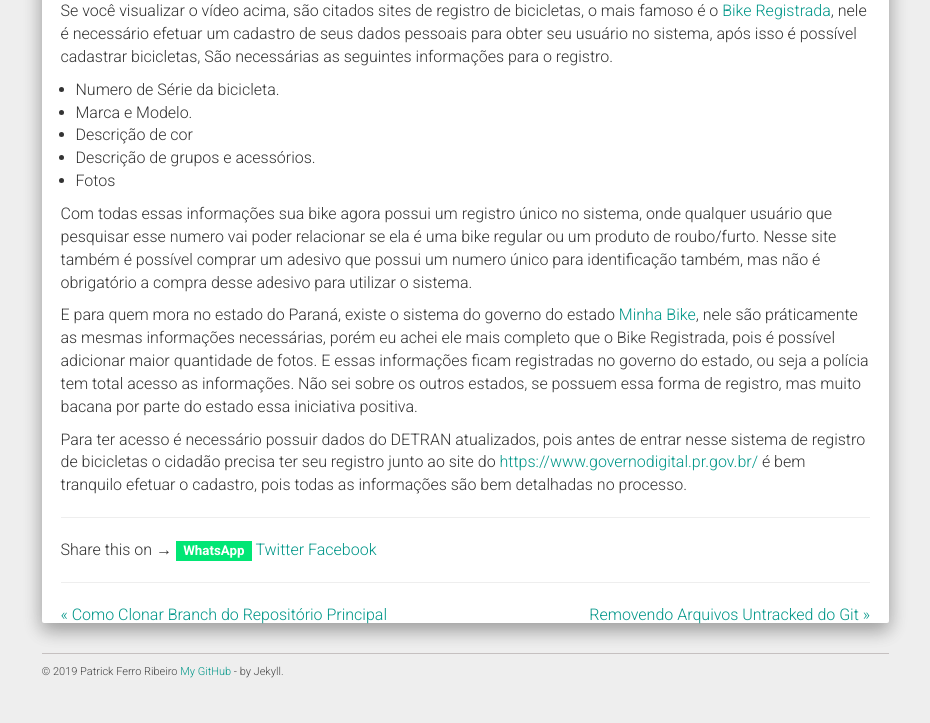
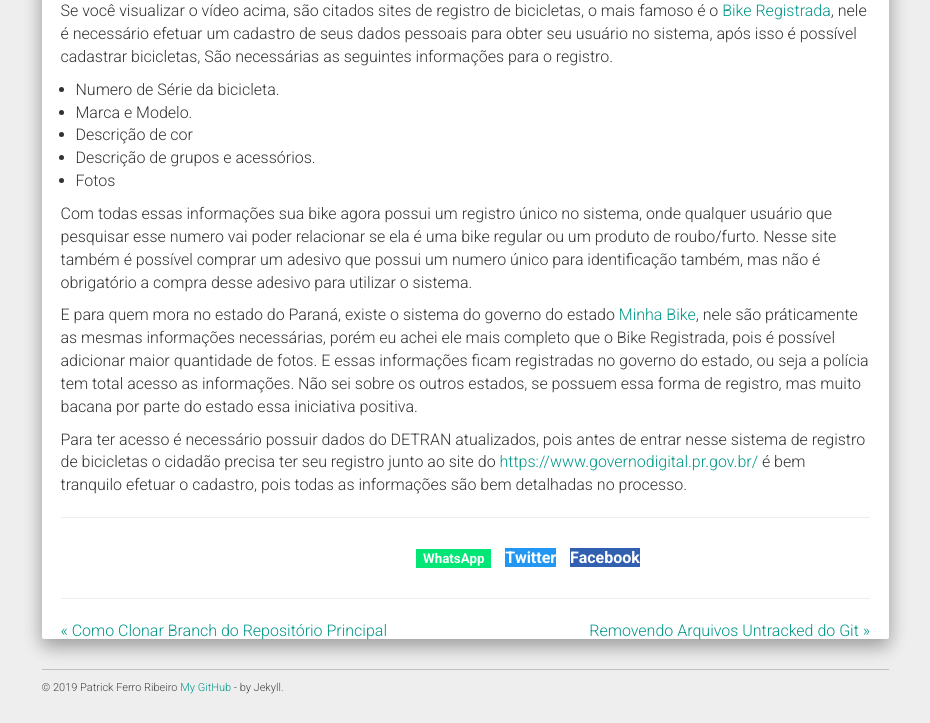
Before and after one commit to riberman/riberman.github.io, a Jekyll site: the page built from _posts/2019-04-06-registrodebicicletas.md, in a window 1280 px wide. Shown: the part 967-1690 px from the top of the page, without its empty margins (321-1251 px from the left). Built offline with Jekyll 4.4.1, drawn with Linux system fonts in a browser that asks for light colours; nearby versions of some CDN libraries; comment, search, counter and statistics services are not loaded.

Commit message:
Share-Page Buttons

```diff
--- a/_includes/share-page.html
+++ b/_includes/share-page.html
@@ -1,8 +1,8 @@
 <div class="share-page">
     Share this on &rarr;
 <a href="https://api.whatsapp.com/send?text= Visite o blog Patrick Ferro Ribeiro {{site.url}}{{page.url}}" target="_blank" style="background-color:#01E675;padding: 0.3% 0.9%;color: #fff;font-size: smaller;font-weight: bold;">WhatsApp</a>
-<a href="https://twitter.com/intent/tweet?text={{ page.title }}&url={{ site.url }}{{ page.url }}&via={{ site.twitter_username }}&related={{ site.twitter_username }}" rel="nofollow" target="_blank" title="Share on Twitter">Twitter</a>
-    <a href="https://facebook.com/sharer.php?u={{ site.url }}{{ page.url }}" rel="nofollow" target="_blank" title="Share on Facebook">Facebook</a>
+<a href="https://twitter.com/intent/tweet?text={{ page.title }}&url={{ site.url }}{{ page.url }}&via={{ site.twitter_username }}&related={{ site.twitter_username }}" rel="nofollow" target="_blank" title="Share on Twitter" class="twitter">Twitter</a>
+    <a href="https://facebook.com/sharer.php?u={{ site.url }}{{ page.url }}" rel="nofollow" target="_blank" title="Share on Facebook" class="facebook">Facebook</a>
   </div>
 <!--
  <a href="https://twitter.com/share" class="twitter-share-button" data-via="{{ site.share.twitter_username }}" style="position: static;visibility: visible;width: 61px;height: 20px;margin-bottom: -8;margin-bottom: -7px;margin-left: 3px;">Tweet</a>
--- a/static/css/main.css
+++ b/static/css/main.css
@@ -258,3 +258,29 @@ footer {
   position: inherit;
   float: right;
 }
+
+.share-page {
+    text-align: center;
+    color: #fff;
+    padding: 8px 15px;
+    border-radius: 5px;
+    margin: 1.5 * $spacing-unit 0;
+
+    a {
+        font-weight: 700;
+        color: #fff;
+        margin-left: 10px;
+
+        &:hover {
+            border-bottom: 1px dashed #fff;
+        }
+    }
+
+    .twitter {
+      background: #2196f3;
+    }
+
+    .facebook {
+      background: #3260b1;
+    }
+}
```
